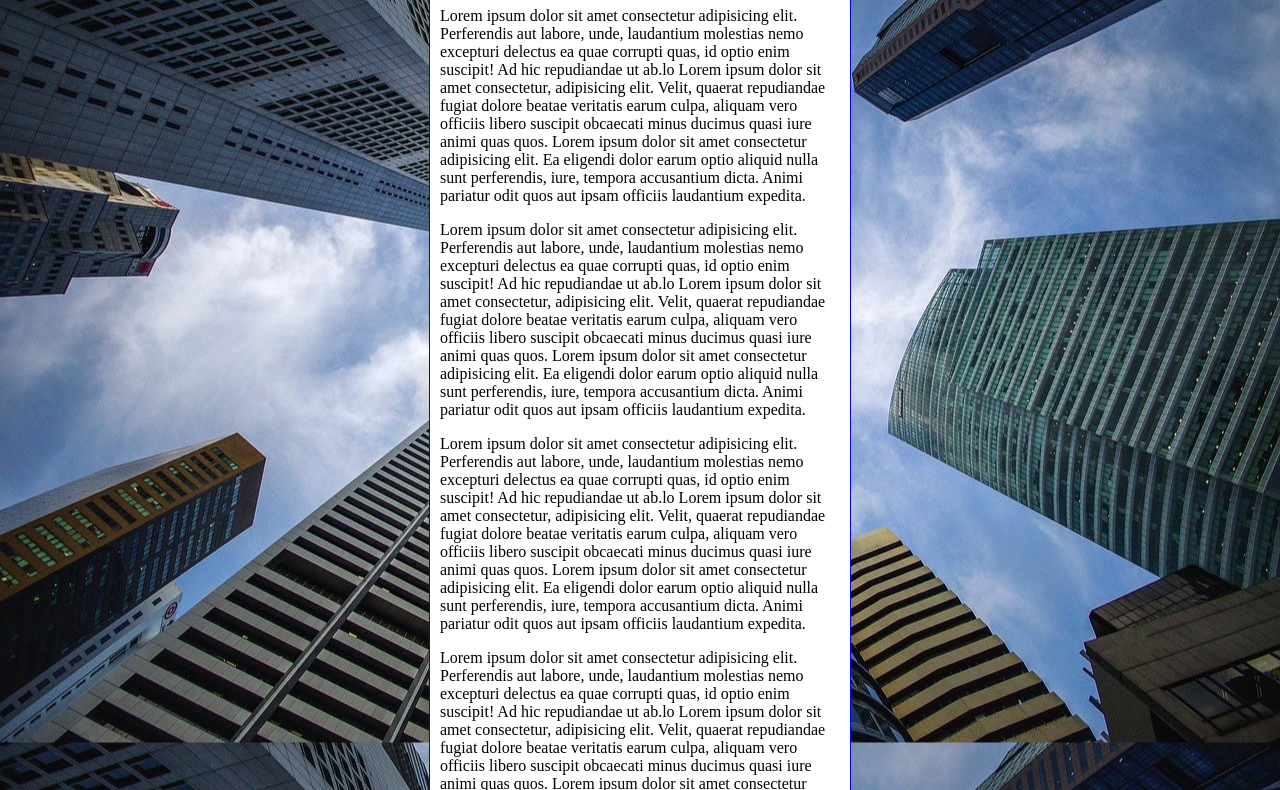
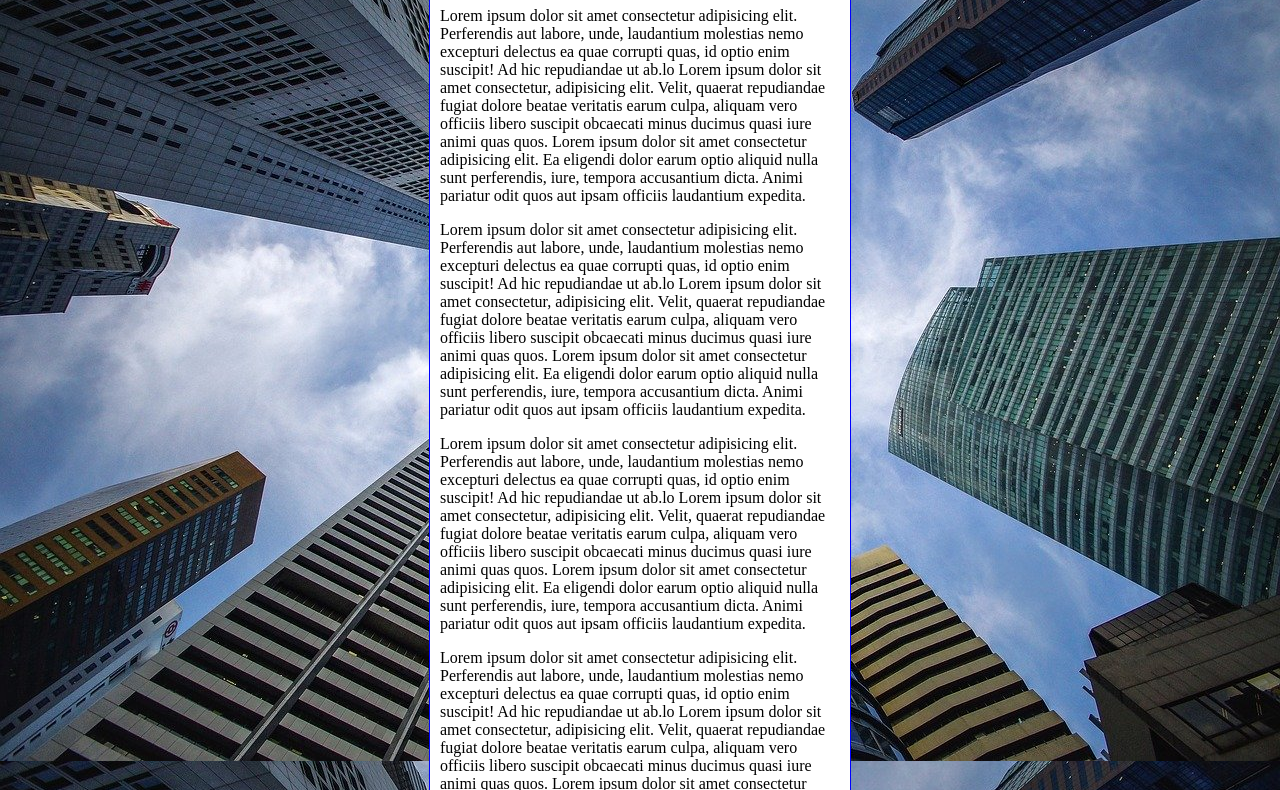
Before and after one commit to ThayNyan/HTML-CSS, a plain HTML site: page EXERCICIOS/ex022/fundo006.html in a window 1280 px wide. Shown: the part 92-882 px from the top of the page. Drawn offline with Linux system fonts and the light colour scheme.

Commit message:
Update fundo006.html

```diff
--- a/EXERCICIOS/ex022/fundo006.html
+++ b/EXERCICIOS/ex022/fundo006.html
@@ -4,20 +4,29 @@
     <meta charset="UTF-8">
     <meta http-equiv="X-UA-Compatible" content="IE=edge">
     <meta name="viewport" content="width=device-width, initial-scale=1.0">
-    <title>Background size</title>
+    <title>Fundo fixo de tela</title>
     <style>
         body {
             height: 100vh;
+            /*
             background-color: rgb(255, 255, 255);
             background-image: url(imagens/wallpaper002.jpg);
             background-position: center center;
-            background-repeat: repeat-y;
+            background-repeat: no-repeat;
             background-size: cover;
+            background-attachment: fixed;
+
+            /* shothand - backgroud
+         color > image > position > [size] > attachment
+        */
+         background: white url(imagens/wallpaper002.jpg) center center no-repeat fixed;
+         background-size: cover;
+
+
         }
-
         main {
             background-color: white;
-            width: 400px;
+            max-width: 400px;
             padding: 10px;
             margin: auto;
             border: 1px solid blue;
```
